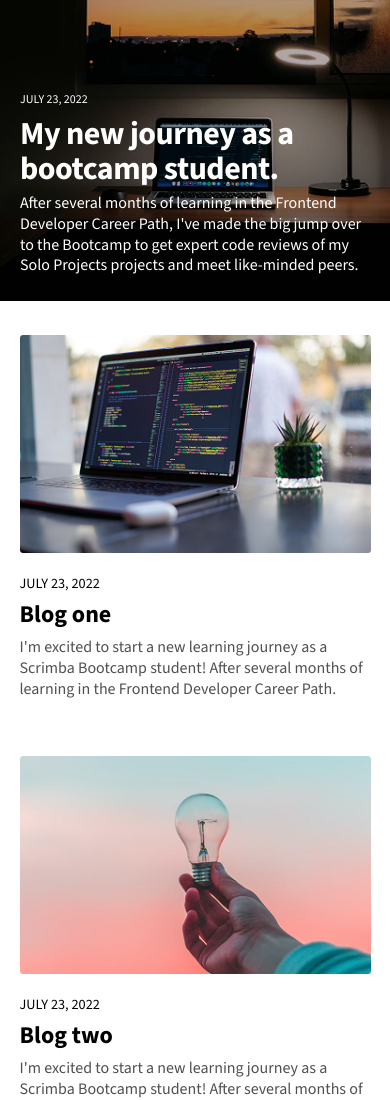
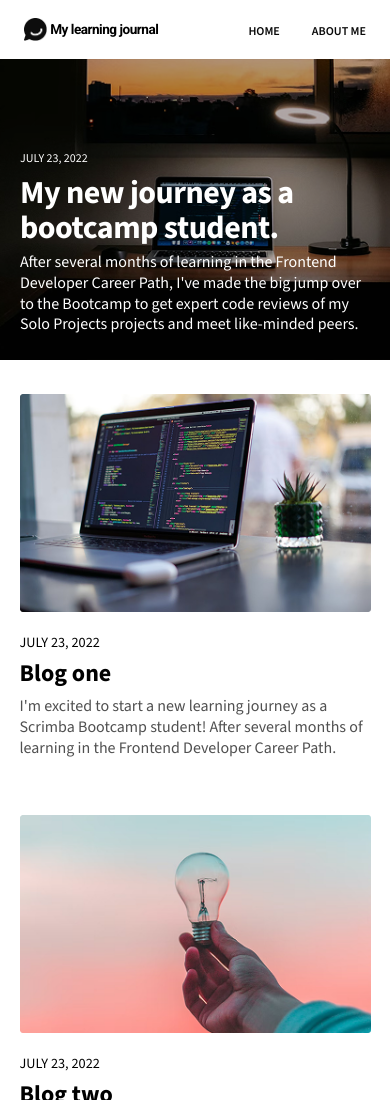
Before and after one commit to erzanthedev/learning-journal, a website built with Vite: page index.html in a window 390 px wide. Shown: the top 1100 px of the page. Built offline with nearby package versions, Linux system fonts and the light colour scheme.

Commit message:
added the header component with responsive styling for mobile

```diff
--- a/css/style.css
+++ b/css/style.css
@@ -5,6 +5,13 @@
 body {
   margin: 0;
   font-family: "Source Sans 3", sans-serif;
+}
+
+header {
+  display: flex;
+  align-items: center;
+  gap: 0.2em;
+  padding: 1.125em 1.5em;
 }
 
 footer {
@@ -41,6 +48,45 @@ p {
 
 span {
   font-weight: 400;
+}
+
+/* Header/Nav */
+
+.header__logo {
+  width: 23px;
+  height: 23px;
+}
+
+.header__title {
+  font-family: "Roboto", sans-serif;
+  font-weight: 700;
+  font-size: 0.85rem;
+}
+
+.header__title,
+.nav__list {
+  margin: 0;
+}
+
+.nav__list {
+  display: flex;
+  gap: 2em;
+}
+
+.push-right {
+  margin-left: auto;
+}
+
+.nav__list {
+  list-style: none;
+}
+
+.nav__link {
+  color: #090909;
+  text-decoration: none;
+  font-weight: 600;
+  font-size: 0.75rem;
+  text-transform: uppercase;
 }
 
 /* Hero */
--- a/index.html
+++ b/index.html
@@ -15,9 +15,16 @@
     <link rel="stylesheet" href="./css/style.css" />
   </head>
   <body>
-    <!-- <header> -->
-    <!--   <h1>Hi I'm header</h1> -->
-    <!-- </header> -->
+    <header>
+      <img src="./images/logo.png" alt="logo" class="header__logo" />
+      <h1 class="header__title">My learning journal</h1>
+      <nav class="push-right">
+        <ul class="nav__list">
+          <li class="nav__item"><a href="#" class="nav__link">Home</a></li>
+          <li class="nav__item"><a href="#" class="nav__link">About Me</a></li>
+        </ul>
+      </nav>
+    </header>
     <main>
       <!-- Hero -->
       <section class="hero">
```
Also changed, not shown: images/logo.png (added).
